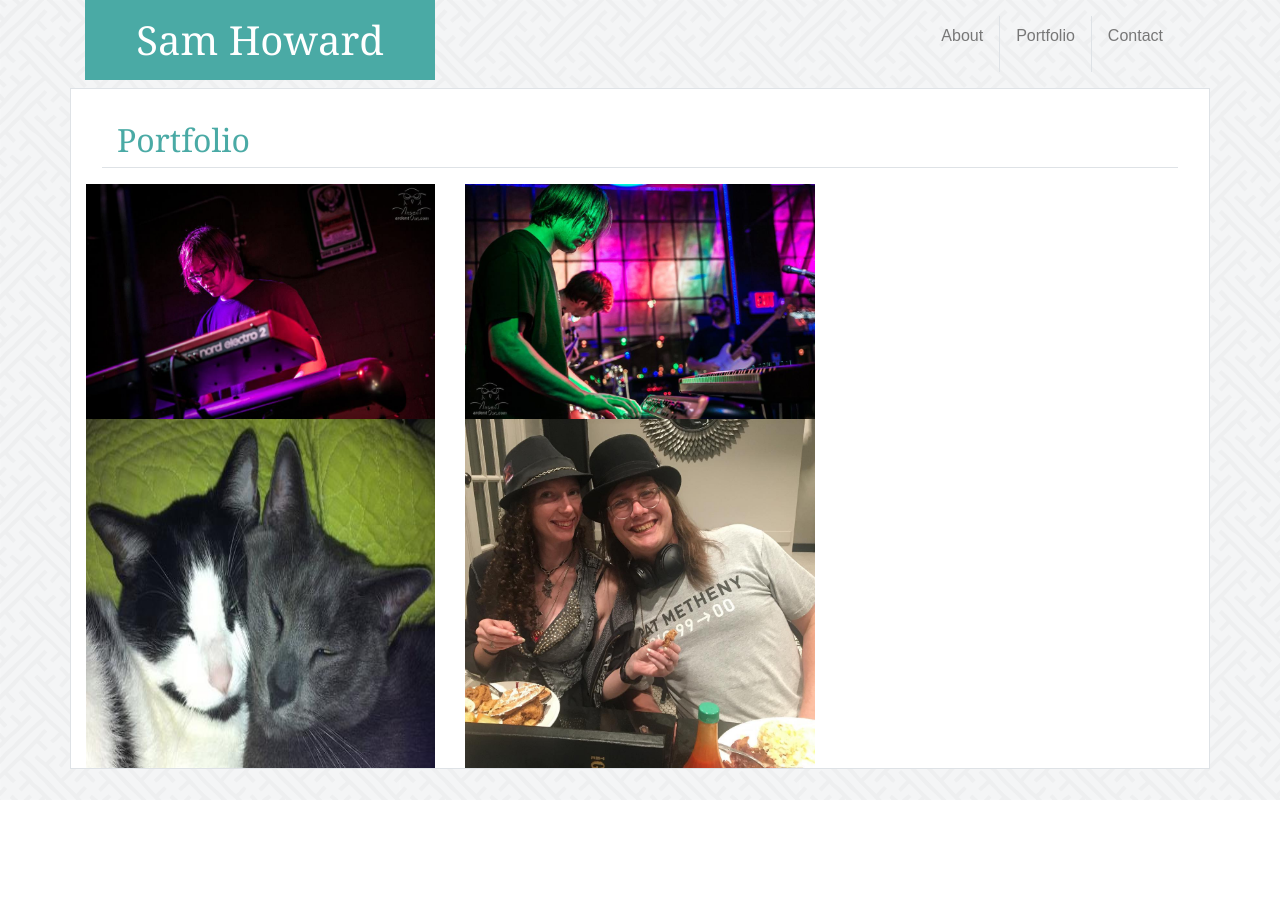
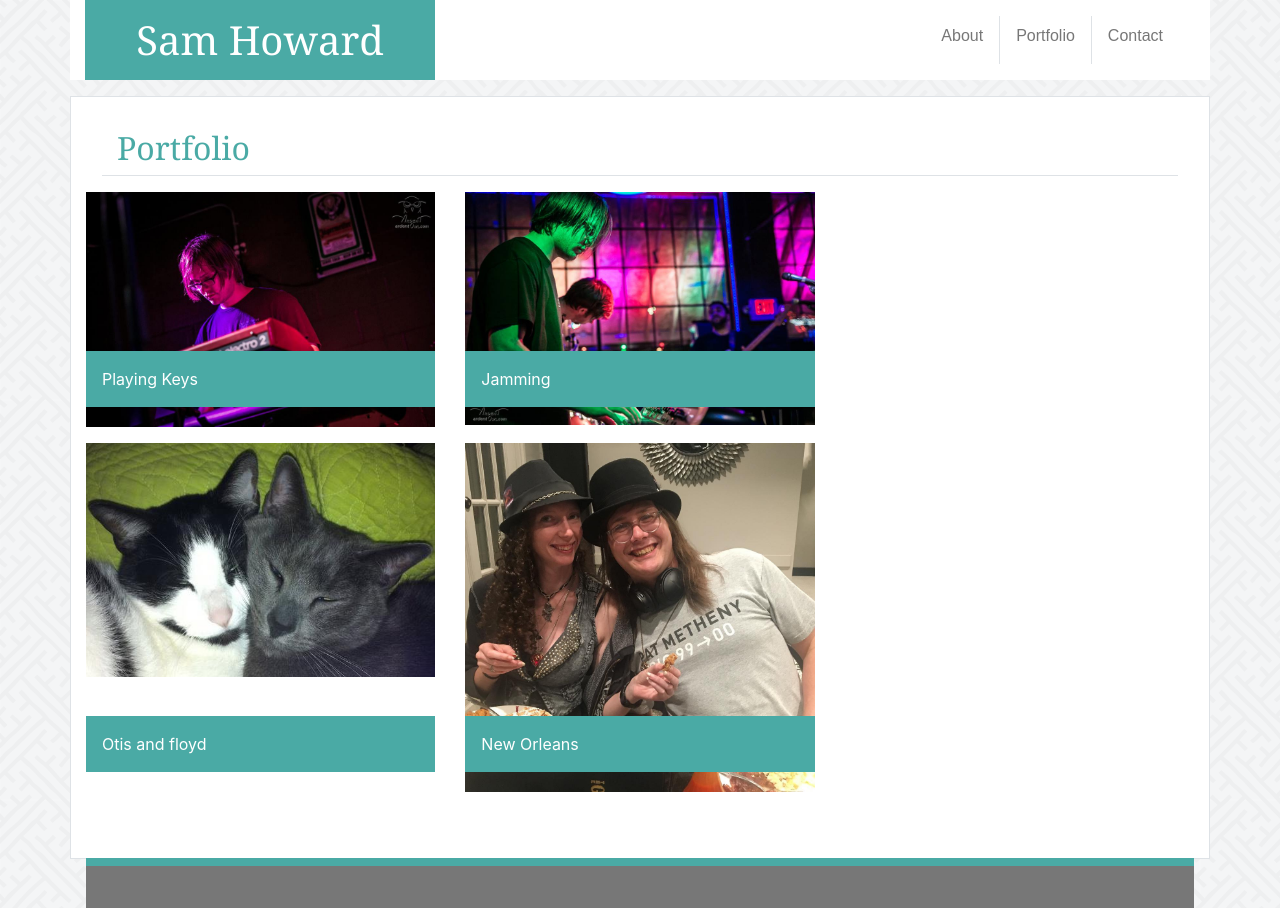
Before and after one commit to samhoward1990/Bootstrap-Portfolio, a plain HTML site: page portfolio.html in a window 1280 px wide. Before the commit the page ends 800 px from the top, so only its background shows below. Drawn offline with nearby package versions, Linux system fonts and the light colour scheme.

Commit message:
added footer

```diff
--- a/portfolio.html
+++ b/portfolio.html
@@ -1,20 +1,25 @@
 <!DOCTYPE html>
 <html lang="en">
+
 <head>
     <meta charset="UTF-8">
     <meta name="viewport" content="width=device-width, initial-scale=1.0">
     <meta http-equiv="X-UA-Compatible" content="ie=edge">
     <title>Portfolio</title>
-    <link href="https://stackpath.bootstrapcdn.com/bootstrap/4.3.1/css/bootstrap.min.css" rel="stylesheet" integrity="sha384-ggOyR0iXCbMQv3Xipma34MD+dH/1fQ784/j6cY/iJTQUOhcWr7x9JvoRxT2MZw1T" crossorigin="anonymous">
+    <link href="https://stackpath.bootstrapcdn.com/bootstrap/4.3.1/css/bootstrap.min.css" rel="stylesheet"
+        integrity="sha384-ggOyR0iXCbMQv3Xipma34MD+dH/1fQ784/j6cY/iJTQUOhcWr7x9JvoRxT2MZw1T" crossorigin="anonymous">
     <link rel="stylesheet" type="text/css" href="assets/css/style.css">
 </head>
+
 <body>
-        <div class="container">
+    <div class="container header mb-3">
         <div class="row">
-                    <div class="col-sm-12 col-md-5 col-lg-4 d-flex justify-content-sm-center justify-content-md-start justify-content-lg-start">
-                        <h1 class="p-3 w-100 text-center text-white">Sam Howard</h1>
+            <div
+                class="col-sm-12 col-md-5 col-lg-4 d-flex justify-content-sm-center justify-content-md-start justify-content-lg-start">
+                <h1 class="p-3 w-100 text-center text-white m-0">Sam Howard</h1>
             </div>
-                    <div class="col-sm-12 col-md-7 col-lg-8 d-flex justify-content-sm-center justify-content-md-end justify-content-lg-end">
+            <div
+                class="col-sm-12 col-md-7 col-lg-8 d-flex justify-content-sm-center justify-content-md-end justify-content-lg-end">
                 <ul class="nav m-3">
                     <li class="nav-item border-right">
                         <a class="nav-link active" href="index.html">About</a>
@@ -33,29 +38,55 @@
 
 
         <div class="row m-3">
-                        <div class="col-sm-12 col-md-12 col-lg-12 border-bottom d-flex justify-content-sm-center justify-content-md-start justify-content-lg-start">
+            <div
+                class="col-sm-12 col-md-12 col-lg-12 border-bottom d-flex justify-content-sm-center justify-content-md-start justify-content-lg-start">
                 <h2 class="mt-3">Portfolio</h2>
             </div>
         </div>
         <div class="row">
-                        <div class="col-sm-12 col-md-4 col-lg-4 d-flex justify-content-sm-center justify-content-md-start justify-content-lg-start">
+            <div
+                class="col-sm-12 col-md-4 col-lg-4 mb-3 d-flex justify-content-sm-center justify-content-md-start justify-content-lg-start">
+                <div class="imgcontainer">
                     <img src="assets/images/samgig.jpg" alt="Playing Keys" class="img-fluid">
+                    <div class="imgtext p-3">Playing Keys</div>
+                </div>
+            </div>
 
+            <div
+                class="col-sm-12 col-md-4 col-lg-4 mb-3 d-flex justify-content-sm-center justify-content-md-start justify-content-lg-start">
+                <div class="imgcontainer">
+                    <img src="assets/images/samband.jpg" alt="Jamming" class="img-fluid">
+                    <div class="imgtext p-3">Jamming</div>
+                </div>
+            </div>
+        </div>
+        <div class="row">
+            <div
+                class="col-sm-12 col-md-4 col-4 mb-3 d-flex justify-content-sm-center justify-content-md-start justify-content-lg-start">
+                <div class="imgcontainer">
+                    <img src="assets/images/otisandfloyd.jpg" alt="Otis & Floyd" class="img-fluid">
+                    <div class="imgtext p-3">Otis and floyd</div>
+                </div>
+            </div>
+
+            <div
+                class="col-sm-12 col-md-4 col-4 mb-3 d-flex justify-content-sm-center justify-content-md-start justify-content-lg-start">
+                <div class="imgcontainer">
+                    <img src="assets/images/neworleans.jpg" alt="New Orleans" class="img-fluid">
+                    <div class="imgtext p-3">New Orleans</div>
+                </div>
             </div>
 
 
-                     <div class="col-sm-12 col-md-4 col-lg-4 d-flex justify-content-sm-center justify-content-md-start justify-content-lg-start">
-                         <img src="assets/images/samband.jpg" alt="Jamming" class="img-fluid">
+
         </div>
-                    </div>
-                <div class="row">
-                    <div class="col-sm-12 col-md-4 col-4 d-flex justify-content-sm-center justify-content-md-start justify-content-lg-start">
-                        <img src="assets/images/otisandfloyd.jpg" alt="Otis & Floyd" class="img-fluid">
-                    </div>
-                    <div class="col-sm-12 col-md-4 col-4 d-flex justify-content-sm-center justify-content-md-start justify-content-lg-start">
-                        <img src="assets/images/neworleans.jpg" alt="New Orleans" class="img-fluid">
-                    </div>
+        <div class="wrapper">
+            <div class="push"></div>
+            <footer class="footer">
+
+            </footer>
         </div>
 
 </body>
+
 </html>
```
Lines whose indentation alone changed are shown as unchanged.
